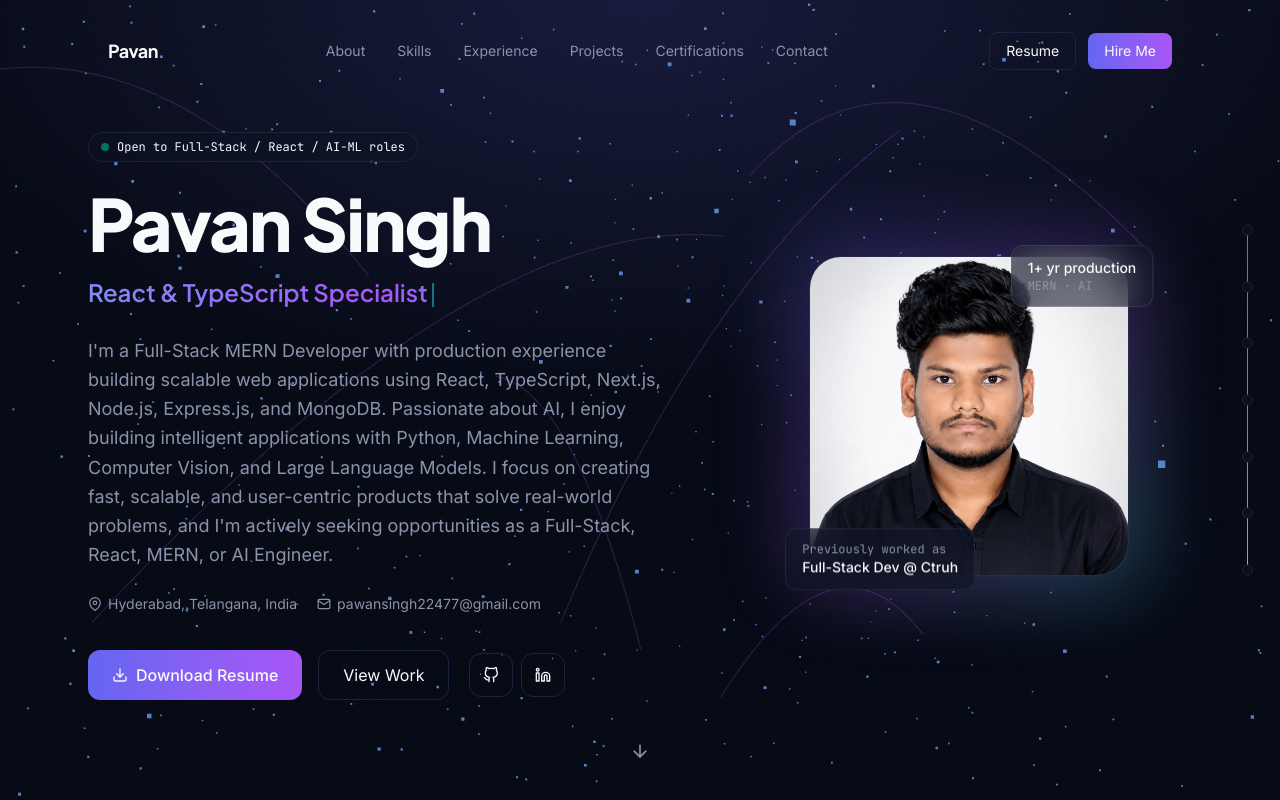
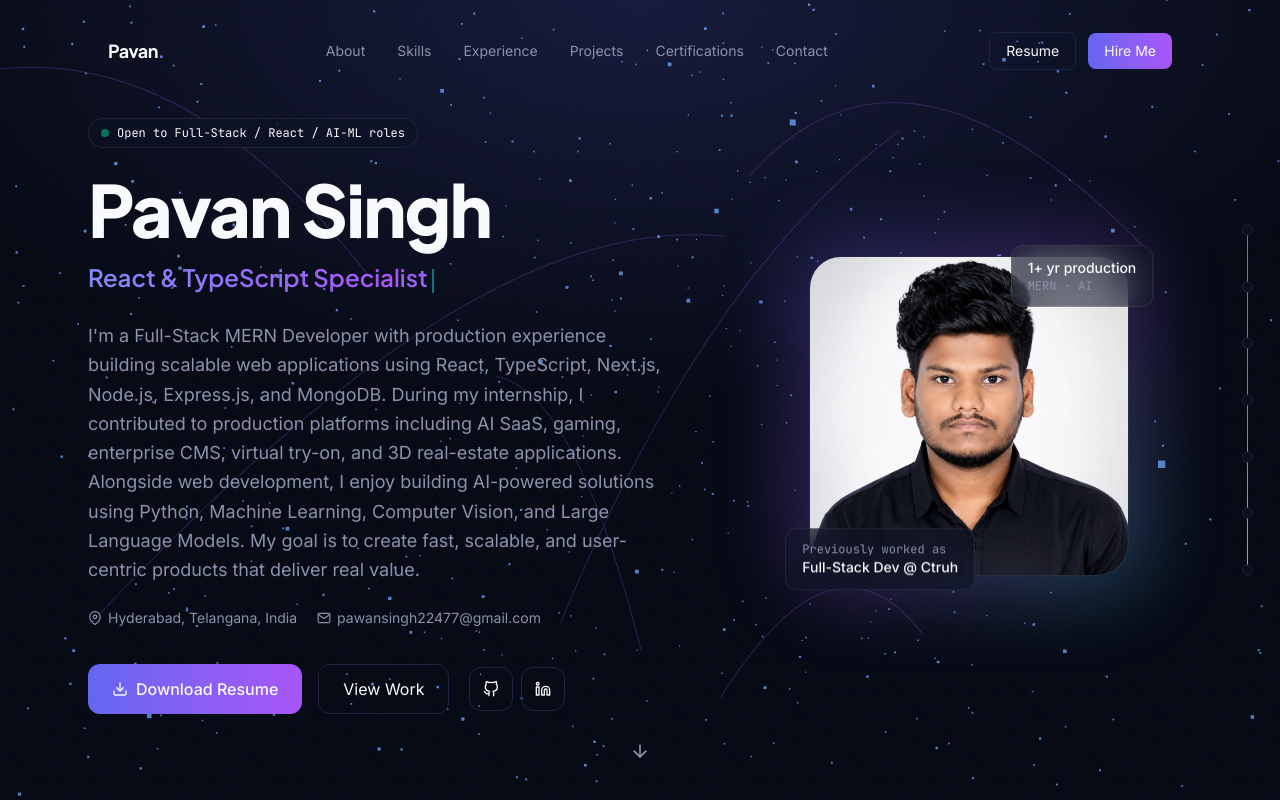
Before and after one commit to TuljaramPavanSingh/pavan-portfolio, a React (Vite) app: page / in a window 1280 px wide. Shown: the top 800 px of the page. Built offline with nearby package versions, Linux system fonts and the light colour scheme.

Commit message:
made some changes

```diff
--- a/src/data/profile.ts
+++ b/src/data/profile.ts
@@ -16,7 +16,7 @@ export const profile = {
   availability: 'Open to Full-Stack / React / AI-ML roles',
   resumeUrl: '/Pavan_Singh_Resume.pdf',
   summary: `
-I'm a Full-Stack MERN Developer with production experience building scalable web applications using React, TypeScript, Next.js, Node.js, Express.js, and MongoDB. Passionate about AI, I enjoy building intelligent applications with Python, Machine Learning, Computer Vision, and Large Language Models. I focus on creating fast, scalable, and user-centric products that solve real-world problems, and I'm actively seeking opportunities as a Full-Stack, React, MERN, or AI Engineer.
+I'm a Full-Stack MERN Developer with production experience building scalable web applications using React, TypeScript, Next.js, Node.js, Express.js, and MongoDB. During my internship, I contributed to production platforms including AI SaaS, gaming, enterprise CMS, virtual try-on, and 3D real-estate applications. Alongside web development, I enjoy building AI-powered solutions using Python, Machine Learning, Computer Vision, and Large Language Models. My goal is to create fast, scalable, and user-centric products that deliver real value.
 
 `,
   quickFacts: [
```
